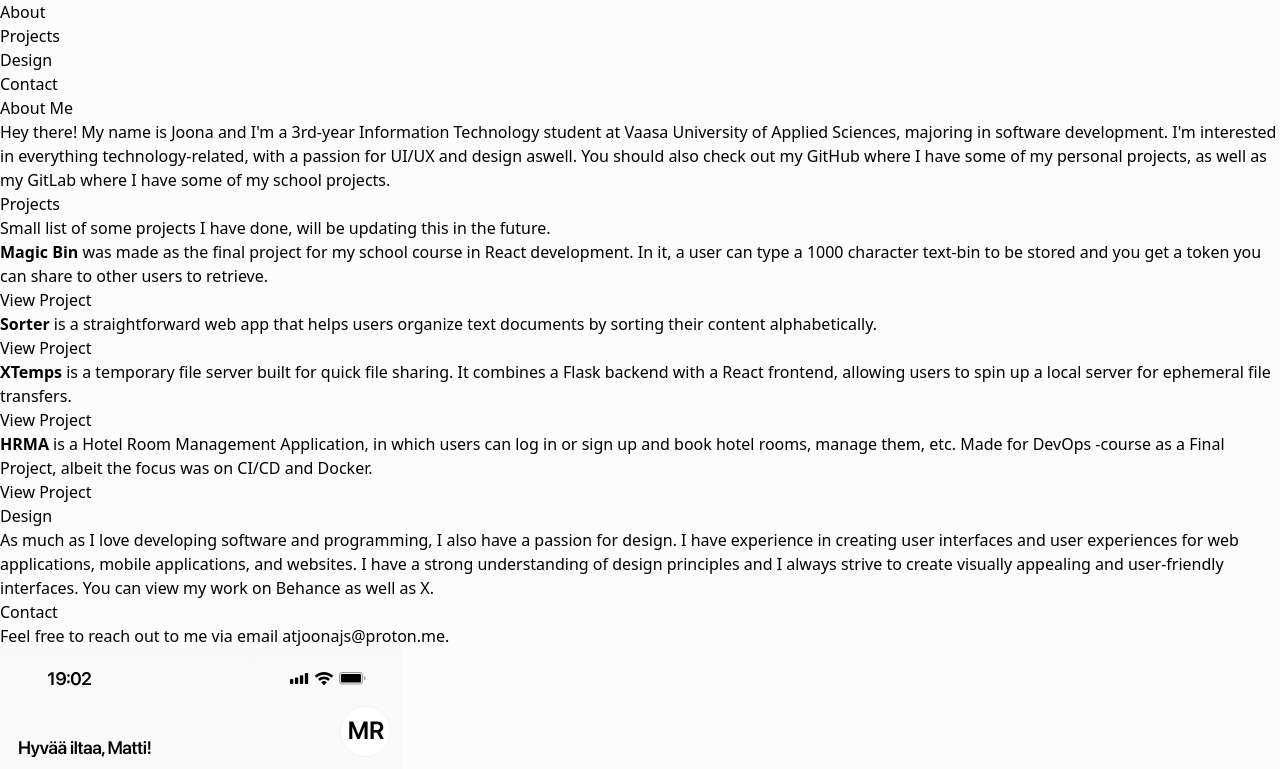
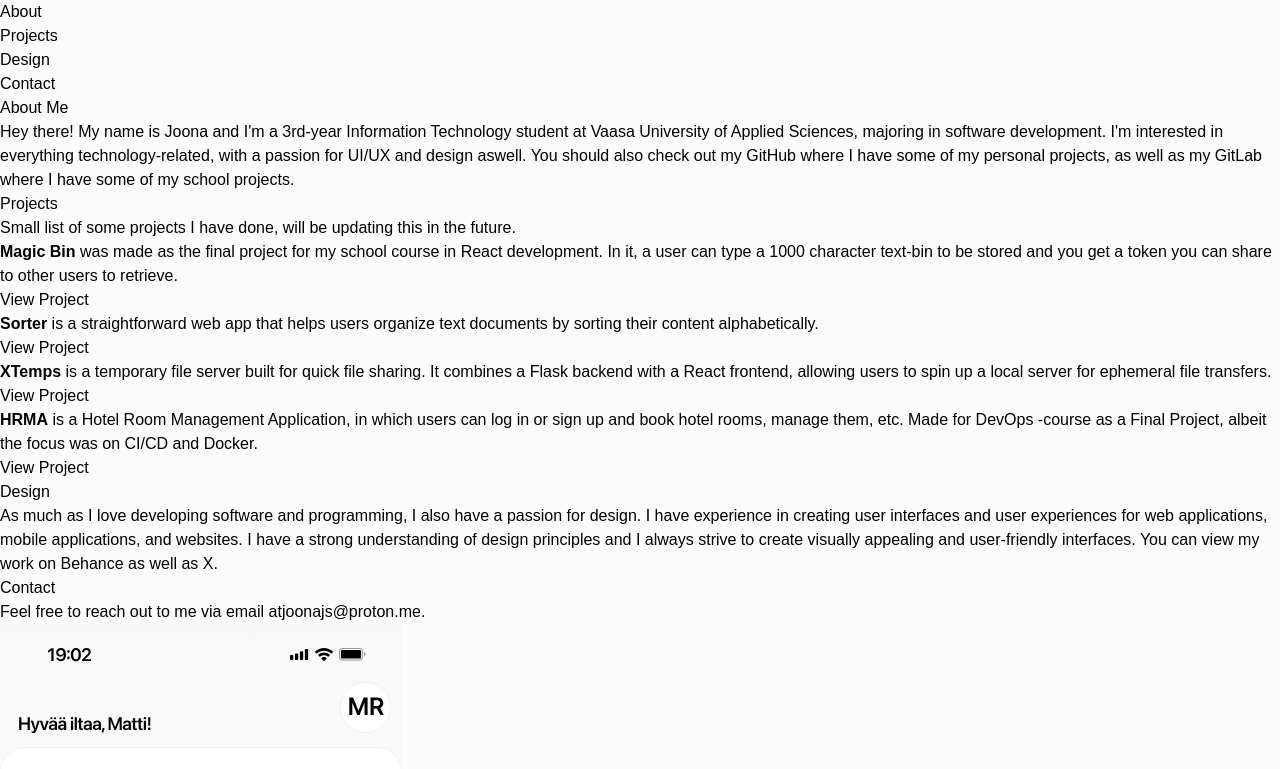
Before and after one commit to joonajs/joonajs, a React (Vite) app: page / in a window 1280 px wide. Shown: the top 769 px of the page. Built offline with nearby package versions, Linux system fonts and the light colour scheme.

Commit message:
larger screen optimization

```diff
--- a/src/App.jsx
+++ b/src/App.jsx
@@ -23,7 +23,7 @@ useEffect(() => {
 
 
   return (
-    <div className="font-sans font-medium text-black bg-[#fcfcfce6] lg:mb-0 mb-10">
+    <div className="font-sans font-medium text-black bg-[#fcfcfce6] lg:mb-0 mb-10 max-w-[1800px] mx-auto">
       <Navigation />
       <main className="lg:mt-20 p-3 min-w-full left-1/2 -transform-x-1/2 mx-auto max-w-[1920px] overflow-hidden">
         <div className="p-1 border rounded-3xl bg-white">
--- a/src/index.css
+++ b/src/index.css
@@ -10,6 +10,11 @@
 }
 
 body {
-  -webkit-font-smoothing: antialiased;
-  -moz-osx-font-smoothing: grayscale;
+  text-shadow: 1px 1px 1px rgba(0,0,0,0.004);
+  text-rendering: optimizeLegibility !important;
+  -webkit-font-smoothing: antialiased !important;
+  -webkit-font-smoothing: antialiased !important;
+  -moz-osx-font-smoothing: grayscale !important;
+  font-family: sans-serif, 'Inter', 'Helvetica Neue', Arial;
+
 }
```
